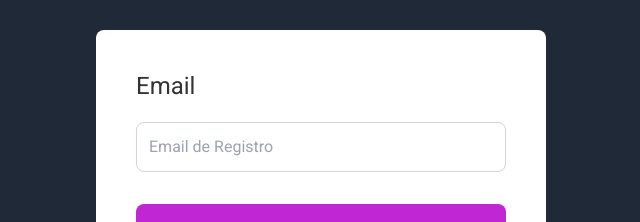
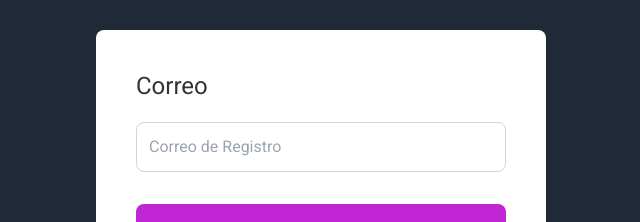
Before and after one commit to EnocDE/Uptask_Frontend, a React (Vite) app: page /auth/request-code in a window 1280 px wide. Shown: the part 468-690 px from the top of the page, without its empty margins (319-959 px from the left). Built offline with nearby package versions, Linux system fonts and the light colour scheme; no server answers.

Commit message:
update some auth views lines

```diff
--- a/src/views/auth/ForgotPasswordview.tsx
+++ b/src/views/auth/ForgotPasswordview.tsx
@@ -40,18 +40,18 @@ export default function ForgotPasswordView() {
 			>
 				<div className="flex flex-col gap-5">
 					<label className="font-normal text-2xl" htmlFor="email">
-						Email
+						Correo
 					</label>
 					<input
 						id="email"
 						type="email"
-						placeholder="Email de Registro"
+						placeholder="Correo de Registro"
 						className="w-full p-3  border-gray-300 border"
 						{...register("email", {
-							required: "El Email de registro es obligatorio",
+							required: "El correo de registro es obligatorio",
 							pattern: {
 								value: /\S+@\S+\.\S+/,
-								message: "E-mail no válido",
+								message: "Correo no válido",
 							},
 						})}
 					/>
--- a/src/views/auth/RequestNewCodeView.tsx
+++ b/src/views/auth/RequestNewCodeView.tsx
@@ -40,17 +40,17 @@ export default function RegisterView() {
                     <label
                         className="font-normal text-2xl"
                         htmlFor="email"
-                    >Email</label>
+                    >Correo</label>
                     <input
                         id="email"
                         type="email"
-                        placeholder="Email de Registro"
+                        placeholder="Correo de Registro"
                         className="w-full p-3 rounded-lg border-gray-300 border"
                         {...register("email", {
-                            required: "El Email de registro es obligatorio",
+                            required: "El correo de registro es obligatorio",
                             pattern: {
                                 value: /\S+@\S+\.\S+/,
-                                message: "E-mail no válido",
+                                message: "Correo no válido",
                             },
                         })}
                     />
```
